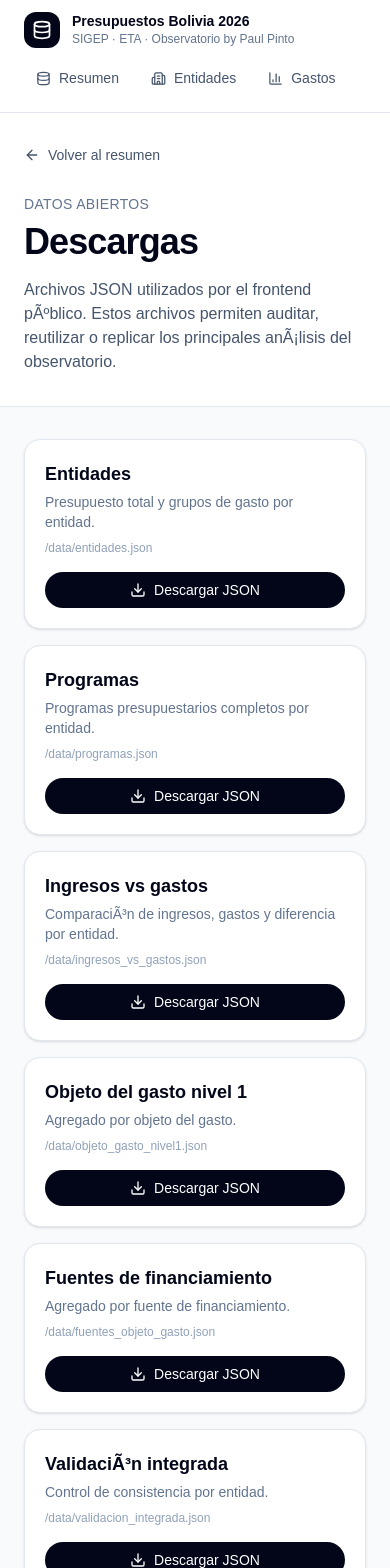
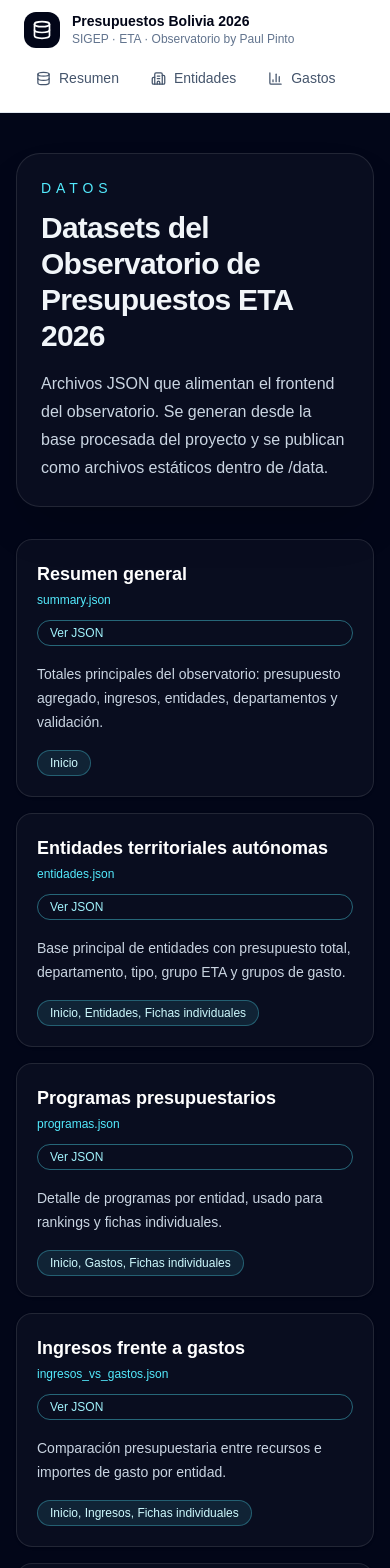
Before and after one commit to paul-pinto/Presupuestos-2026, a Next.js app in the folder frontend/: page /datos in a window 390 px wide. Shown: the top 1568 px of the page. Built offline with nearby package versions, Linux system fonts and the light colour scheme.

Commit message:
Polish dashboard and prepare fiscal atlas module

```diff
--- a/frontend/src/app/datos/page.tsx
+++ b/frontend/src/app/datos/page.tsx
@@ -1,88 +1,120 @@
-import Link from "next/link";
-import { ArrowLeft, Download } from "lucide-react";
+import { GlassCard, PageShell, Pill } from "@/components/ui";
 
 const datasets = [
   {
-    name: "Entidades",
-    file: "/data/entidades.json",
-    description: "Presupuesto total y grupos de gasto por entidad.",
+    file: "summary.json",
+    title: "Resumen general",
+    description: "Totales principales del observatorio: presupuesto agregado, ingresos, entidades, departamentos y validación.",
+    usedIn: "Inicio",
   },
   {
-    name: "Programas",
-    file: "/data/programas.json",
-    description: "Programas presupuestarios completos por entidad.",
+    file: "entidades.json",
+    title: "Entidades territoriales autónomas",
+    description: "Base principal de entidades con presupuesto total, departamento, tipo, grupo ETA y grupos de gasto.",
+    usedIn: "Inicio, Entidades, Fichas individuales",
   },
   {
-    name: "Ingresos vs gastos",
-    file: "/data/ingresos_vs_gastos.json",
-    description: "ComparaciÃ³n de ingresos, gastos y diferencia por entidad.",
+    file: "programas.json",
+    title: "Programas presupuestarios",
+    description: "Detalle de programas por entidad, usado para rankings y fichas individuales.",
+    usedIn: "Inicio, Gastos, Fichas individuales",
   },
   {
-    name: "Objeto del gasto nivel 1",
-    file: "/data/objeto_gasto_nivel1.json",
-    description: "Agregado por objeto del gasto.",
+    file: "ingresos_vs_gastos.json",
+    title: "Ingresos frente a gastos",
+    description: "Comparación presupuestaria entre recursos e importes de gasto por entidad.",
+    usedIn: "Inicio, Ingresos, Fichas individuales",
   },
   {
-    name: "Fuentes de financiamiento",
-    file: "/data/fuentes_objeto_gasto.json",
-    description: "Agregado por fuente de financiamiento.",
+    file: "recursos_detalle.json",
+    title: "Recursos por rubro",
+    description: "Detalle de ingresos clasificados por rubro presupuestario.",
+    usedIn: "Inicio, Ingresos",
   },
   {
-    name: "ValidaciÃ³n integrada",
-    file: "/data/validacion_integrada.json",
-    description: "Control de consistencia por entidad.",
+    file: "recursos_fuente_organismo.json",
+    title: "Recursos por fuente y organismo",
+    description: "Detalle de ingresos según fuente de financiamiento y organismo financiador.",
+    usedIn: "Inicio, Ingresos, Indicadores fiscales",
+  },
+  {
+    file: "objeto_gasto_detalle.json",
+    title: "Objeto del gasto detallado",
+    description: "Detalle del gasto por clasificador de objeto del gasto y entidad.",
+    usedIn: "Objeto del gasto",
+  },
+  {
+    file: "objeto_gasto_catalogo.json",
+    title: "Catálogo de objeto del gasto",
+    description: "Catálogo jerárquico usado para navegar niveles del clasificador de gasto.",
+    usedIn: "Objeto del gasto",
+  },
+  {
+    file: "entidades_indicadores.json",
+    title: "Indicadores poblacionales",
+    description: "Cruce SIGEP con población INE 2024 para calcular presupuesto per cápita.",
+    usedIn: "Indicadores, Fichas individuales",
+  },
+  {
+    file: "indicadores_fiscales.json",
+    title: "Indicadores fiscales",
+    description: "Autonomía fiscal estricta, dependencia TGN, coparticipación, IDH, regalías y recursos específicos.",
+    usedIn: "Indicadores, Fichas individuales",
+  },
+  {
+    file: "validacion_integrada.json",
+    title: "Validación integrada",
+    description: "Control de consistencia entre diferentes agregaciones presupuestarias.",
+    usedIn: "Validación, Fichas individuales",
   },
 ];
 
 export default function DatosPage() {
   return (
-    <main className="min-h-screen bg-slate-50 text-slate-950">
-      <section className="border-b border-slate-200 bg-white">
-        <div className="mx-auto max-w-5xl px-6 py-8">
-          <Link
-            href="/"
-            className="inline-flex items-center gap-2 text-sm text-slate-600 hover:text-slate-950"
-          >
-            <ArrowLeft size={16} />
-            Volver al resumen
-          </Link>
-
-          <p className="mt-6 text-sm font-medium uppercase tracking-wide text-slate-500">
-            Datos abiertos
-          </p>
-          <h1 className="mt-2 text-4xl font-bold tracking-tight">Descargas</h1>
-          <p className="mt-4 max-w-3xl text-slate-600">
-            Archivos JSON utilizados por el frontend pÃºblico. Estos archivos permiten auditar,
-            reutilizar o replicar los principales anÃ¡lisis del observatorio.
-          </p>
-        </div>
-      </section>
-
-      <section className="mx-auto max-w-5xl px-6 py-8">
-        <div className="grid gap-4">
-          {datasets.map((dataset) => (
-            <div
-              key={dataset.file}
-              className="flex flex-col gap-4 rounded-2xl border border-slate-200 bg-white p-5 shadow-sm md:flex-row md:items-center md:justify-between"
-            >
+    <PageShell
+      eyebrow="Datos"
+      title="Datasets del Observatorio de Presupuestos ETA 2026"
+      description="Archivos JSON que alimentan el frontend del observatorio. Se generan desde la base procesada del proyecto y se publican como archivos estáticos dentro de /data."
+    >
+      <div className="grid gap-4 md:grid-cols-2">
+        {datasets.map((dataset) => (
+          <GlassCard key={dataset.file}>
+            <div className="flex flex-col gap-3 sm:flex-row sm:items-start sm:justify-between">
               <div>
-                <h2 className="text-lg font-semibold">{dataset.name}</h2>
-                <p className="mt-1 text-sm text-slate-500">{dataset.description}</p>
-                <p className="mt-2 font-mono text-xs text-slate-400">{dataset.file}</p>
+                <h2 className="text-lg font-semibold text-white">{dataset.title}</h2>
+                <p className="mt-1 font-mono text-xs text-cyan-300">{dataset.file}</p>
               </div>
 
               <a
-                href={dataset.file}
-                download
-                className="inline-flex items-center justify-center gap-2 rounded-full bg-slate-950 px-4 py-2 text-sm text-white hover:bg-slate-800"
+                href={`/data/${dataset.file}`}
+                className="rounded-full border border-cyan-300/40 px-3 py-1 text-xs font-medium text-cyan-200 hover:bg-cyan-300/10"
+                target="_blank"
+                rel="noreferrer"
               >
-                <Download size={16} />
-                Descargar JSON
+                Ver JSON
               </a>
             </div>
-          ))}
-        </div>
+
+            <p className="mt-4 text-sm leading-6 text-slate-300">
+              {dataset.description}
+            </p>
+
+            <div className="mt-4">
+              <Pill>{dataset.usedIn}</Pill>
+            </div>
+          </GlassCard>
+        ))}
+      </div>
+
+      <section className="mt-8 rounded-2xl border border-amber-300/20 bg-amber-300/10 p-5">
+        <h2 className="text-lg font-semibold text-amber-100">Nota de uso</h2>
+        <p className="mt-3 text-sm leading-6 text-amber-50/90">
+          Los archivos publicados son insumos procesados para visualización. No reemplazan
+          la fuente oficial ni una auditoría presupuestaria. Los rankings deben interpretarse
+          como herramientas exploratorias y no como conclusiones automáticas sobre desempeño
+          institucional.
+        </p>
       </section>
-    </main>
+    </PageShell>
   );
 }
--- a/frontend/src/app/metodologia/page.tsx
+++ b/frontend/src/app/metodologia/page.tsx
@@ -1,3 +1,5 @@
+import { GlassCard, PageShell, SectionTitle } from "@/components/ui";
+
 const sections = [
   {
     title: "Fuente principal: SIGEP",
@@ -84,38 +86,31 @@ const sections = [
 
 export default function MetodologiaPage() {
   return (
-    <main className="min-h-screen bg-slate-950 text-slate-100">
-      <section className="mx-auto max-w-6xl px-4 py-10 sm:px-6 lg:px-8">
-        <div className="rounded-3xl border border-white/10 bg-white/[0.03] p-6 shadow-2xl shadow-black/20">
-          <p className="text-sm uppercase tracking-[0.35em] text-cyan-300">
-            Metodología
-          </p>
-          <h1 className="mt-3 text-3xl font-bold tracking-tight sm:text-5xl">
-            Cómo se construye el Observatorio de Presupuestos ETA 2026
-          </h1>
-          <p className="mt-4 max-w-4xl text-base leading-7 text-slate-300">
-            Esta sección documenta las fuentes, cruces, criterios de cálculo y limitaciones
-            principales del observatorio. Su objetivo es que los indicadores sean transparentes,
-            reproducibles y fáciles de interpretar.
-          </p>
+    <PageShell
+      eyebrow="Metodología"
+      title="Cómo se construye el Observatorio de Presupuestos ETA 2026"
+      description="Fuentes, cruces, criterios de cálculo y limitaciones principales del observatorio. El objetivo es que los indicadores sean transparentes, reproducibles y fáciles de interpretar."
+    >
+      <div className="grid gap-5">
+        {sections.map((section, index) => (
+          <GlassCard key={section.title}>
+            <div className="flex gap-4">
+              <div className="flex h-10 w-10 shrink-0 items-center justify-center rounded-2xl border border-cyan-300/30 bg-cyan-300/10 text-sm font-semibold text-cyan-100">
+                {String(index + 1).padStart(2, "0")}
               </div>
 
-        <div className="mt-8 grid gap-5">
-          {sections.map((section) => (
-            <article
-              key={section.title}
-              className="rounded-2xl border border-white/10 bg-white/[0.03] p-6"
-            >
-              <h2 className="text-xl font-semibold text-white">{section.title}</h2>
-              <div className="mt-4 space-y-3 text-sm leading-6 text-slate-300">
+              <div>
+                <SectionTitle title={section.title} />
+                <div className="space-y-3 text-sm leading-6 text-slate-300">
                   {section.body.map((paragraph) => (
                     <p key={paragraph}>{paragraph}</p>
                   ))}
                 </div>
-            </article>
+              </div>
+            </div>
+          </GlassCard>
         ))}
       </div>
-      </section>
-    </main>
+    </PageShell>
   );
 }
--- /dev/null
+++ b/frontend/src/components/ui.tsx
@@ -0,0 +1,101 @@
+import Link from "next/link";
+
+export function PageShell({
+  eyebrow,
+  title,
+  description,
+  children,
+}: {
+  eyebrow?: string;
+  title: string;
+  description?: string;
+  children: React.ReactNode;
+}) {
+  return (
+    <main className="min-h-screen bg-slate-950 text-slate-100">
+      <section className="mx-auto max-w-7xl px-4 py-10 sm:px-6 lg:px-8">
+        <div className="rounded-3xl border border-white/10 bg-white/[0.03] p-6 shadow-2xl shadow-black/20">
+          {eyebrow ? (
+            <p className="text-sm uppercase tracking-[0.35em] text-cyan-300">
+              {eyebrow}
+            </p>
+          ) : null}
+
+          <h1 className="mt-3 text-3xl font-bold tracking-tight sm:text-5xl">
+            {title}
+          </h1>
+
+          {description ? (
+            <p className="mt-4 max-w-4xl text-base leading-7 text-slate-300">
+              {description}
+            </p>
+          ) : null}
+        </div>
+
+        <div className="mt-8">{children}</div>
+      </section>
+    </main>
+  );
+}
+
+export function GlassCard({
+  children,
+  className = "",
+}: {
+  children: React.ReactNode;
+  className?: string;
+}) {
+  return (
+    <section
+      className={`rounded-2xl border border-white/10 bg-white/[0.03] p-5 shadow-sm ${className}`}
+    >
+      {children}
+    </section>
+  );
+}
+
+export function SectionTitle({
+  title,
+  description,
+}: {
+  title: string;
+  description?: string;
+}) {
+  return (
+    <div className="mb-4">
+      <h2 className="text-xl font-semibold text-white">{title}</h2>
+      {description ? (
+        <p className="mt-1 text-sm leading-6 text-slate-400">{description}</p>
+      ) : null}
+    </div>
+  );
+}
+
+export function Pill({
+  children,
+}: {
+  children: React.ReactNode;
+}) {
+  return (
+    <span className="inline-flex rounded-full border border-cyan-300/30 bg-cyan-300/10 px-3 py-1 text-xs font-medium text-cyan-100">
+      {children}
+    </span>
+  );
+}
+
+export function DataLink({
+  href,
+  children,
+}: {
+  href: string;
+  children: React.ReactNode;
+}) {
+  return (
+    <Link
+      href={href}
+      className="inline-flex rounded-full border border-cyan-300/40 px-3 py-1 text-xs font-medium text-cyan-200 hover:bg-cyan-300/10"
+    >
+      {children}
+    </Link>
+  );
+}
```
Lines whose indentation alone changed are shown as unchanged.
